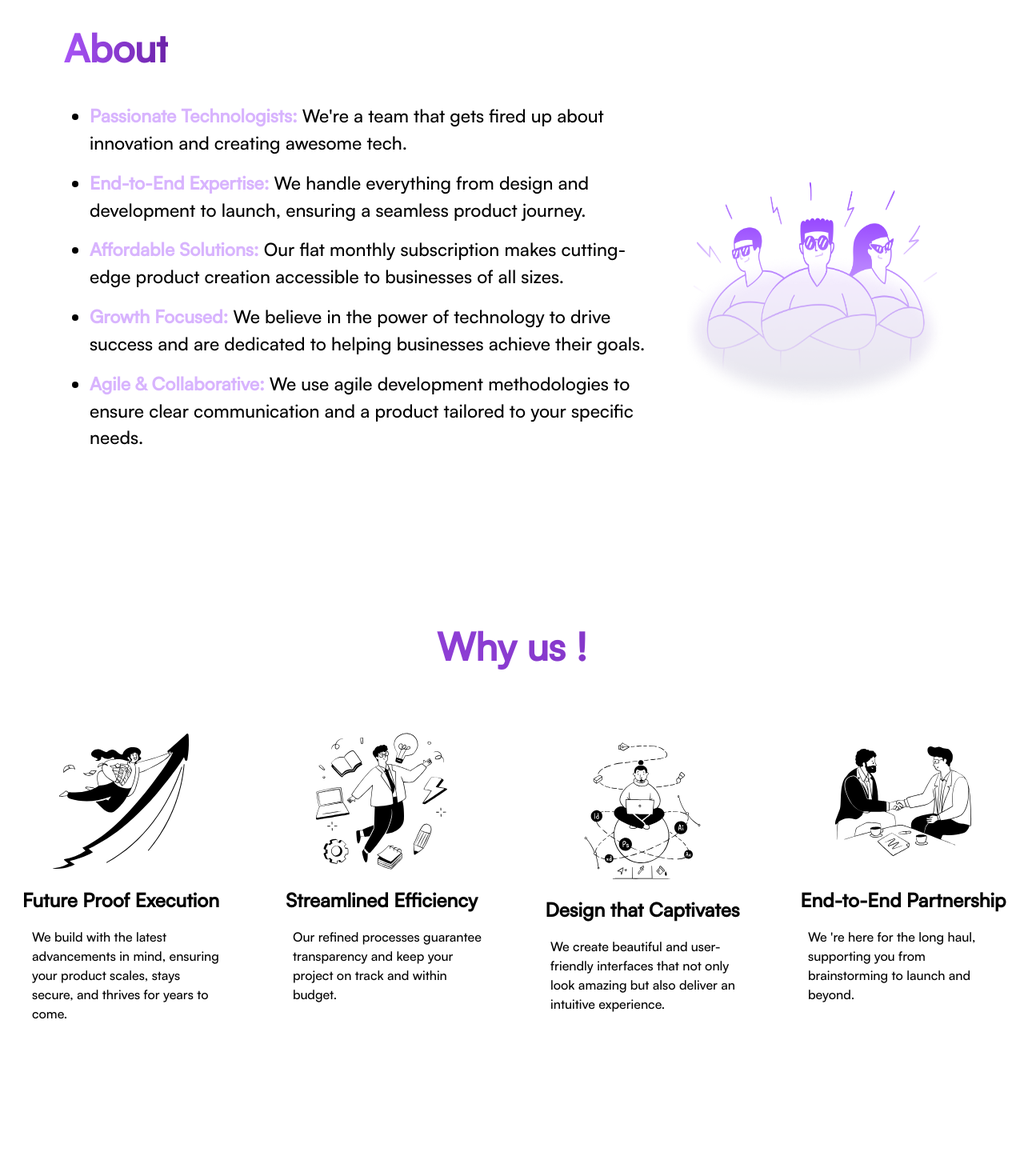
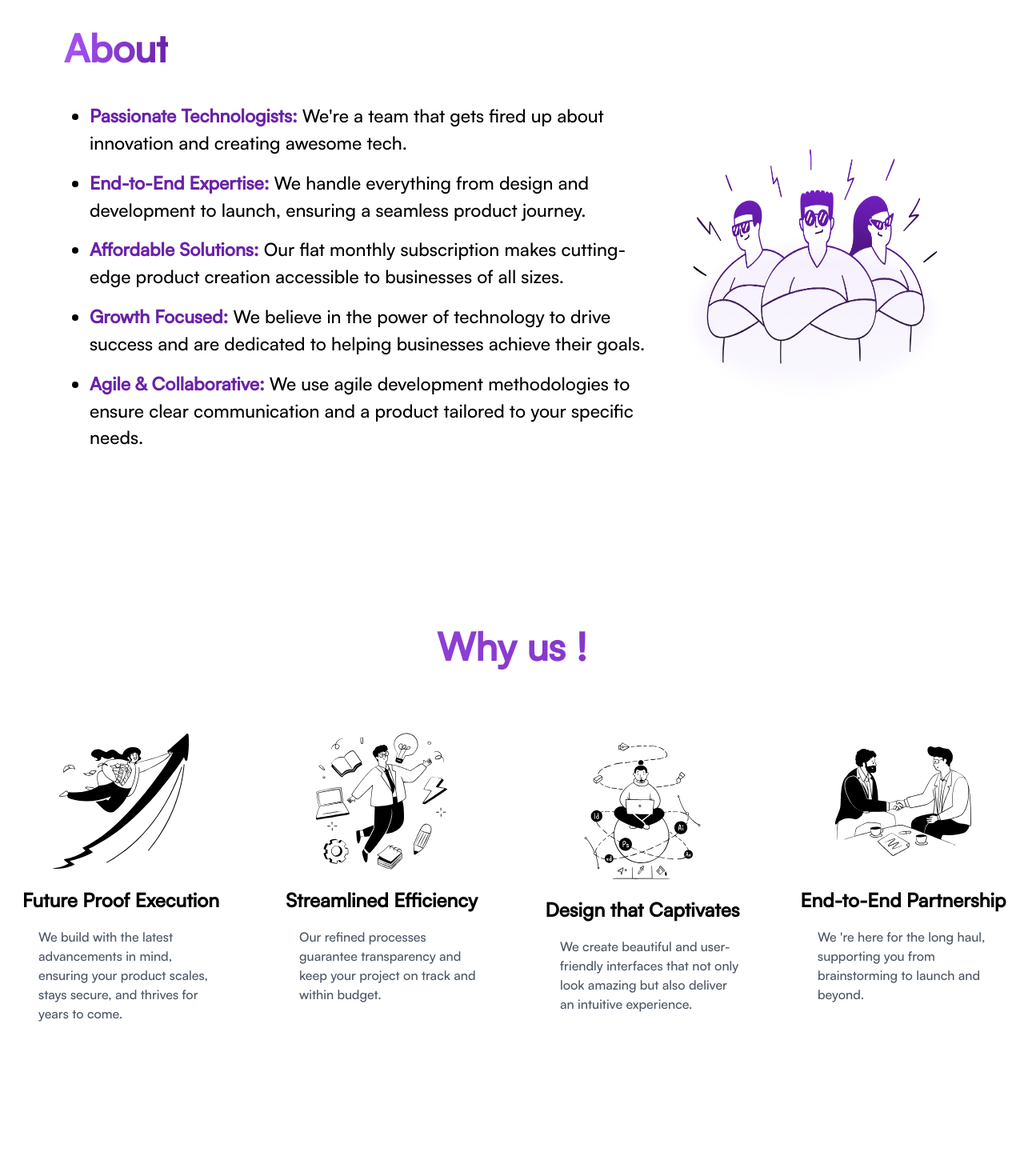
Before and after one commit to lalukrish/UXByte-Page, a Next.js app: page / in a window 1280 px wide. Shown: the part 920-2390 px from the top of the page at 80% size. Built offline with nearby package versions, Linux system fonts and the light colour scheme.

Commit message:
about us done

```diff
--- a/src/components/About.jsx
+++ b/src/components/About.jsx
@@ -1,8 +1,10 @@
+import { dark } from "@mui/material/styles/createPalette";
 import React from "react";
 import { Image } from 'react';
 
 const About = ({ theme, toggleTheme }) => {
   const textColor = theme === "light" ? "text-black" : "text-white";
+  const headColor = theme === "light" ? "text-purple-800" : "text-purple-300";
   const buttonColor = theme === "light" ? "bg-white" : "bg-gray-800";
   const backgroundColor = theme === "light" ? "bg-white" : "bg-[#0f0f0f]"; // Adjust background color based on theme
 
@@ -15,48 +17,56 @@ const About = ({ theme, toggleTheme }) => {
           About
         </span>
         <div className="md:block ml-4 gap-2">
+          { theme==="dark"?
           <img
             src="https://res.cloudinary.com/dvjjzsilz/image/upload/v1711784029/atwww59mdcbnvxvpxmei.png"
             className="h-38 w-36 md:w-48 md:hidden"
-            alt=""
+            alt="image1"
             // width={374}
             // height={267}
             style={{ width: '100%', height: '100%' }}
-          />
+          />:<img
+            src="/assets/aboutlight.png"
+            className="h-38 w-36 md:w-48 md:hidden"
+            alt="image"
+            // width={374}
+            // height={267}
+            style={{ width: '100%', height: '100%' }}
+          />}
         </div>
       </div>
 
       <div className="grid grid-cols-1 md:grid-cols-3 lg:grid-cols-3 gap-4 md:justify-center md:items-center">
         <div className="col-span-1 md:col-span-2 mb-20">
           <ul className="text-xl list-disc ml-8 lg:text-2xl">
-            <li className="mb-4 font-normal">
-              <span className="text-purple-300 font-semibold">
+            <li className="mb-4 font-light">
+              <span className={` ${headColor} font-semibold`}>
                 Passionate Technologists:
               </span>{" "}
               We&apos;re a team that gets fired up about innovation and creating
               awesome tech.
             </li>
-            <li className="mb-4 font-normal">
-              <span className="text-purple-300 font-semibold">
+            <li className="mb-4 font-light" >
+              <span className={` ${headColor} font-semibold`}>
                 End-to-End Expertise:
               </span>{" "}
               We handle everything from design and development to launch,
               ensuring a seamless product journey.
             </li>
-            <li className="mb-4 font-normal">
-              <span className="text-purple-300 font-semibold">
+            <li className="mb-4 font-light">
+              <span className={` ${headColor} font-semibold`}>
                 Affordable Solutions:
               </span>{" "}
               Our flat monthly subscription makes cutting-edge product creation
               accessible to businesses of all sizes.
             </li>
-            <li className="mb-4 font-normal">
-              <span className="text-purple-300 font-semibold">Growth Focused:</span>{" "}
+            <li className="mb-4 font-light">
+              <span className={` ${headColor} font-semibold`}>Growth Focused:</span>{" "}
               We believe in the power of technology to drive success and are
               dedicated to helping businesses achieve their goals.
             </li>
-            <li className="font-normal">
-              <span className="text-purple-300 font-semibold">
+            <li className="font-light">
+              <span className={` ${headColor} font-semibold`}>
                 Agile & Collaborative:
               </span>{" "}
               We use agile development methodologies to ensure clear
@@ -67,13 +77,21 @@ const About = ({ theme, toggleTheme }) => {
         {/* Adjusted for medium screens */}
         <div className="hidden sm:block">
           <div className="flex justify-center md:col-span-1 md:mb-20">
+            {theme==="dark"?
             <img
               src="/assets/aboutus.png"
               className="h-80 w-80 md:w-80"
               alt=""
               width={100}
               height={100}
+            />:<img
+            src="/assets/aboutlight.png"
+            className="h-80 w-80 md:w-80"
+            alt=""
+            width={100}
+            height={100}
             />
+            }
           </div>
         </div>
       </div>
--- a/src/components/WhyUs.jsx
+++ b/src/components/WhyUs.jsx
@@ -3,6 +3,7 @@ import React from "react";
 
 const WhyUs = ({ theme, toggleTheme }) => {
   const textColor = theme === "light" ? "text-black" : "text-white";
+  const textColor2 = theme === "light" ? "text-gray-600" : "text-gray-400";
   const buttonColor = theme === "light" ? "bg-white" : "bg-red-500";
   const backgroundColor = theme === "light" ? "bg-white" : "bg-[#0f0f0f]"; // Adjust background color based on theme
   const imageColor = theme === "light" ? "invert" : "brightness-100";
@@ -32,7 +33,7 @@ const WhyUs = ({ theme, toggleTheme }) => {
                 Future Proof Execution
               </h1>
               <p
-                className="mx-20  text-left mr-6 md:ml-10 "
+                className={ `mx-20  text-left mr-6 md:ml-12 ${textColor2} `}
                 style={{ fontSize: 16, fontWeight: 400 }}
               >
                 We build with the latest advancements in mind, ensuring your
@@ -57,7 +58,7 @@ const WhyUs = ({ theme, toggleTheme }) => {
                 Streamlined Efficiency
               </h1>
               <p
-                className="mx-20 text-left mr-6 md:ml-10"
+                className={ `mx-20  text-left mr-6 md:ml-12 ${textColor2} `}
                 style={{ fontSize: 16, fontWeight: 400 }}
               >
                 Our refined processes guarantee transparency and keep your
@@ -82,7 +83,7 @@ const WhyUs = ({ theme, toggleTheme }) => {
                 Design that Captivates
               </h1>
               <p
-                className="mx-20 text-left mr-6 md:ml-9"
+                className={ `mx-20  text-left mr-6 md:ml-12 ${textColor2} `}
                 style={{ fontSize: 16, fontWeight: 400 }}
               >
                 We create beautiful and user-friendly interfaces that not only
@@ -107,7 +108,7 @@ const WhyUs = ({ theme, toggleTheme }) => {
                 End-to-End Partnership
               </h1>
               <p
-                className="mx-20 text-left mr-6 md:ml-8"
+                className={ `mx-20  text-left mr-6 md:ml-11 ${textColor2} `}
                 style={{ fontSize: 16, fontWeight: 400 }}
               >
                 We &apos;re here for the long haul, supporting you from
```
Also changed, not shown: public/assets/aboutlight.png (added).
